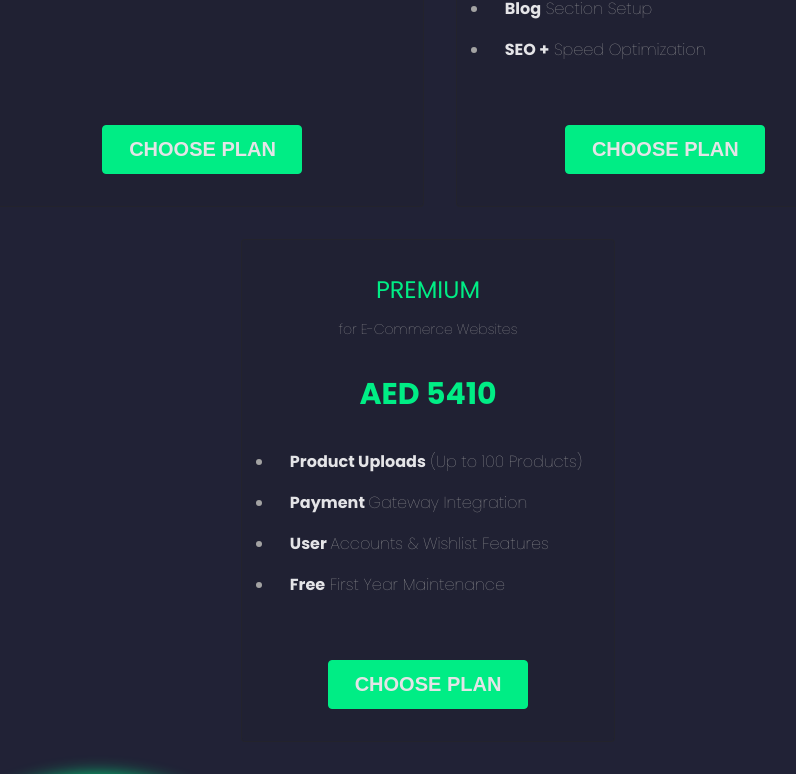
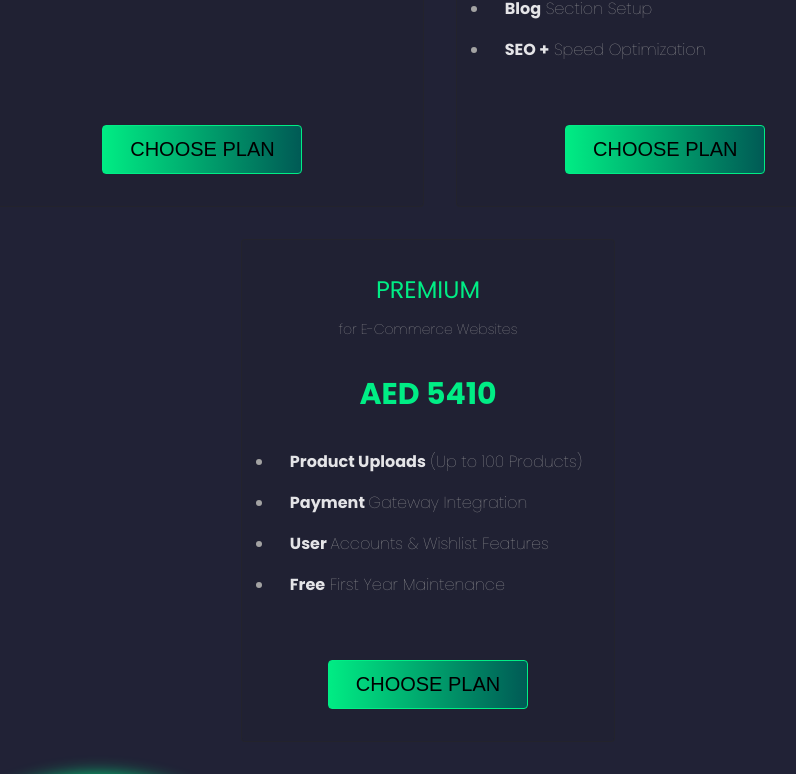
Before and after one commit to vishnutk41/team-lumyn, a Next.js app: page /products in a window 1280 px wide. Shown: the part 1117-1891 px from the top of the page, without its empty margins (212-1008 px from the left). Built offline with nearby package versions, Linux system fonts and the light colour scheme.

Commit message:
choose plan button change

```diff
--- a/src/styles/products.scss
+++ b/src/styles/products.scss
@@ -617,7 +617,14 @@
               .pricing-card .features li strong
                { padding-left: 16px;
                }
-              .pricing-card .cta-btn { position: absolute; bottom: 32px; left: 50%; transform: translateX(-50%); width: 200px; padding: 12px; border-radius: 4px; border: 1px solid var(--col); background-color: #00ed85; color: #e4e4e7; font-size: 20px; font-weight: bold; }
+              .pricing-card .cta-btn { position: absolute; bottom: 32px; left: 50%; transform: translateX(-50%); width: 200px; padding: 12px; border-radius: 4px; border: 1px solid var(--col);
+                //  background-color: #00ed85;
+                //   color: #e4e4e7;
+                background: rgb(0,90,85);
+                background: linear-gradient(270deg, rgba(0,90,85,1) 0%, rgba(0,115,93,1) 17%, rgba(0,236,132,1) 100%);
+                  font-size: 20px;
+                  font-weight: 500;
+                }
                .pricing-card .cta-btn:active { background-color: transparent; color: var(--col); transition: all 0.3s ease; }
 
  }
```
